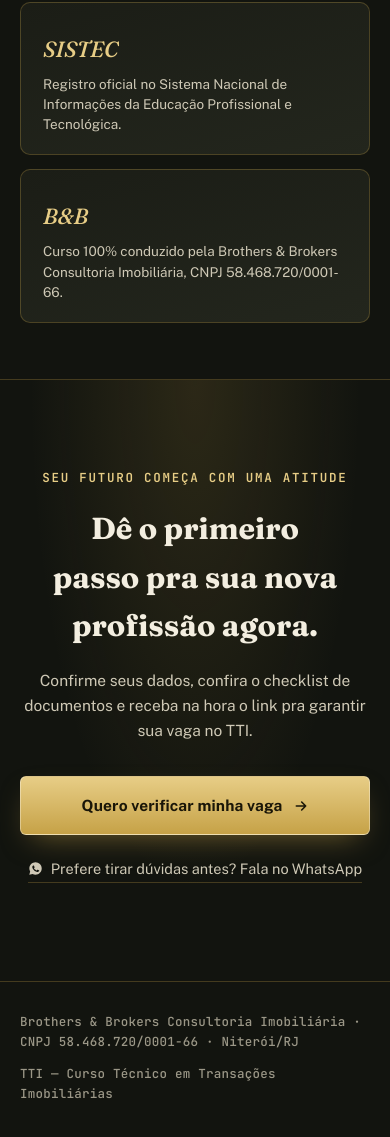
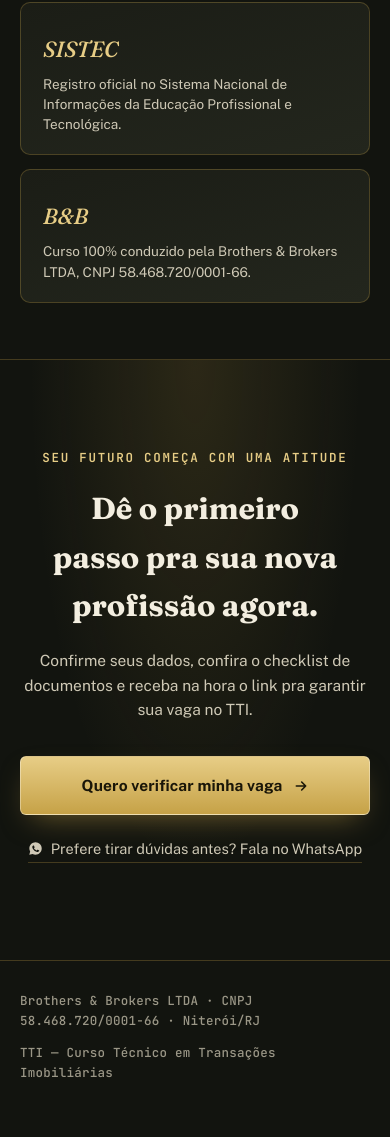
Before and after one commit to BrotherseBrokers/tti-landing, a plain HTML site: page index.html in a window 390 px wide. Shown: the part 5139-6276 px from the top of the page. Drawn offline with nearby package versions, Linux system fonts and the light colour scheme.

Commit message:
campanha: TTI - nome da empresa vira Brothers & Brokers LTDA (sai 'Consultoria Imobiliaria')
Co-Authored-By: Claude Opus 5.5 <noreply@anthropic.com>

```diff
--- a/index.html
+++ b/index.html
@@ -756,7 +756,7 @@
         </div>
         <div class="cred">
           <p class="cred-mark">B&amp;B</p>
-          <p>Curso 100% conduzido pela Brothers &amp; Brokers Consultoria Imobiliária, CNPJ 58.468.720/0001-66.</p>
+          <p>Curso 100% conduzido pela Brothers &amp; Brokers LTDA, CNPJ 58.468.720/0001-66.</p>
         </div>
       </div>
     </div>
@@ -785,7 +785,7 @@
 
 <footer>
   <div class="wrap foot-row">
-    <span>Brothers &amp; Brokers Consultoria Imobiliária · CNPJ 58.468.720/0001-66 · Niterói/RJ</span>
+    <span>Brothers &amp; Brokers LTDA · CNPJ 58.468.720/0001-66 · Niterói/RJ</span>
     <span>TTI — Curso Técnico em Transações Imobiliárias</span>
   </div>
 </footer>
```
